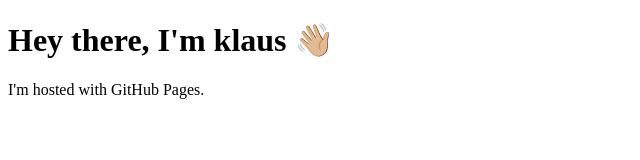
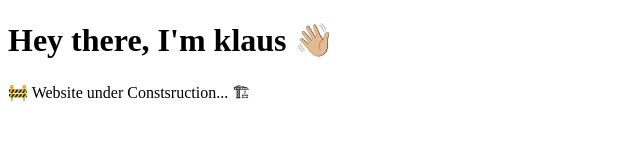
Before and after one commit to klausreus/klausreus, a plain HTML site: page index.html in a window 1280 px wide. Shown: the whole page, without its empty margins (0-640 px from the left). Drawn offline with Linux system fonts and the light colour scheme.

Commit message:
Update index.html

```diff
--- a/index.html
+++ b/index.html
@@ -2,6 +2,6 @@
 <html>
 <body>
 <h1>Hey there, I'm klaus 👋🏼</h1>
-<p>I'm hosted with GitHub Pages.</p>
+<p>🚧 Website under Constsruction... 🏗</p>
 </body>
 </html>
```
